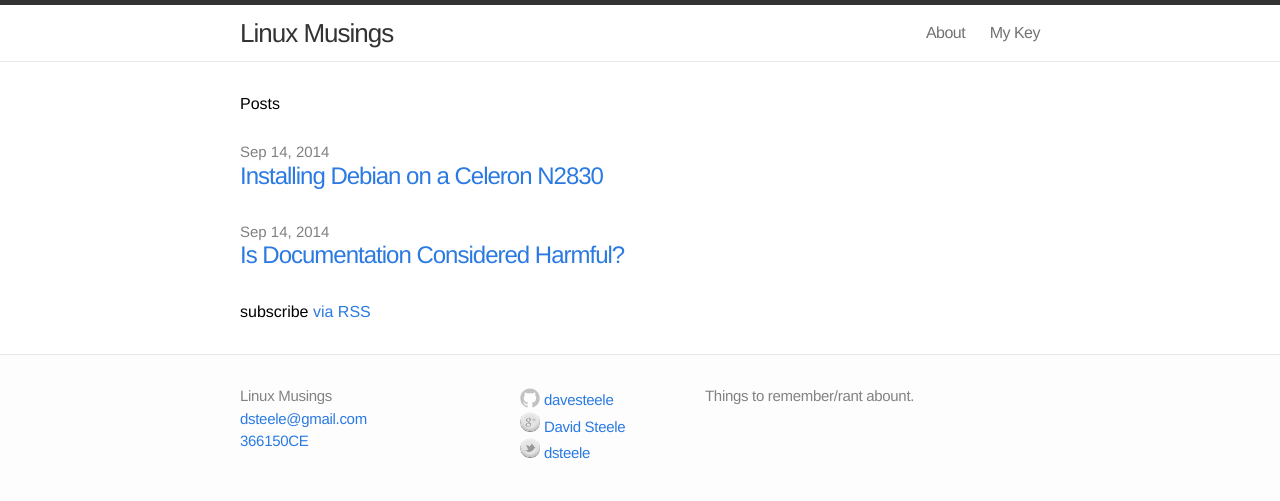
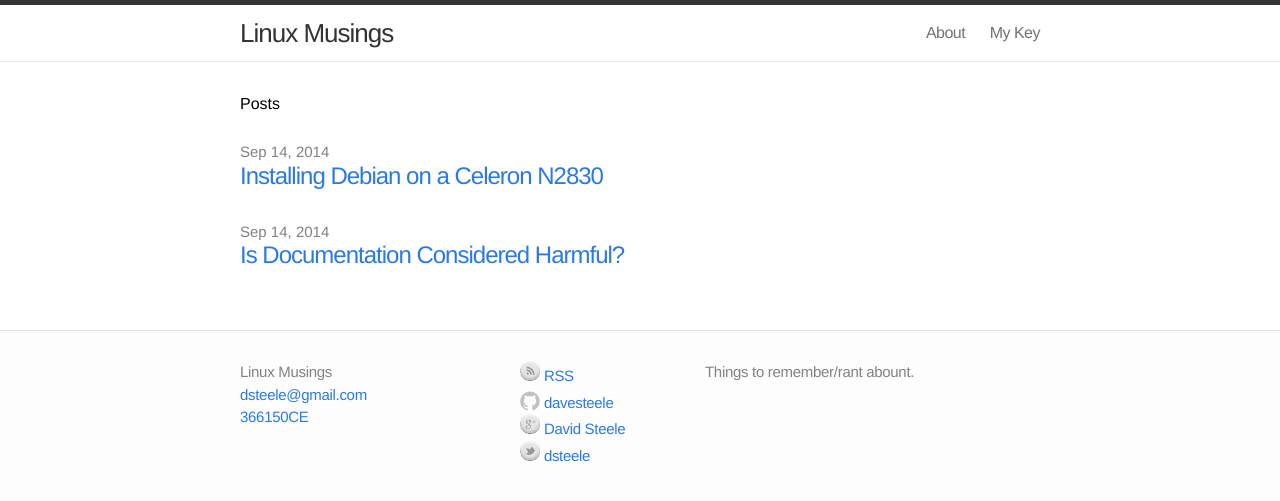
Before and after one commit to davesteele/davesteele.github.io, a Jekyll site: the page built from index.html, in a window 1280 px wide. Shown: the top 501 px of the page. Built offline with Jekyll 4.4.1, drawn with Linux system fonts in a browser that asks for light colours.

Commit message:
Move the RSS link to the footer

```diff
--- a/_includes/footer.html
+++ b/_includes/footer.html
@@ -12,6 +12,14 @@
 
     <div class="footer-col-2 column">
       <ul>
+        <li>
+        <a href="{{ site.url }}feed.xml">
+        <span>
+        <img class="crispicon" src="/icons/rss.png">
+        <span class="username">RSS</span>
+        </span>
+        </a>
+        </li>
         {% if site.github_username %}<li>
           <a href="https://github.com/{{ site.github_username }}">
             <span class="icon github">
--- a/index.html
+++ b/index.html
@@ -15,6 +15,4 @@ layout: default
     {% endfor %}
   </ul>
 
-  <p class="rss-subscribe">subscribe <a href="{{ "/feed.xml" | prepend: site.baseurl }}">via RSS</a></p>
-
 </div>
```
